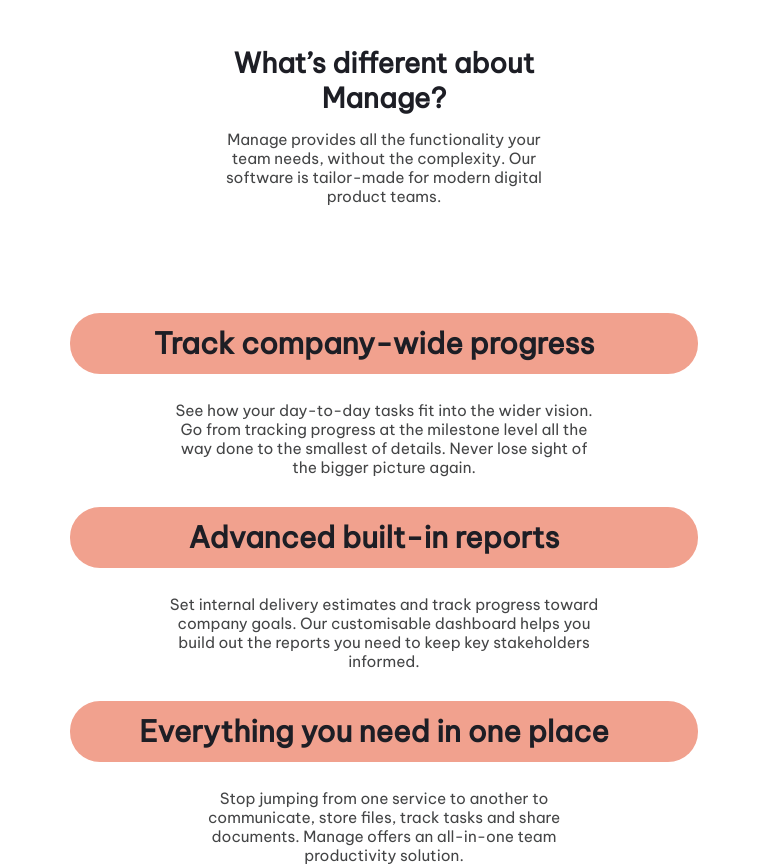
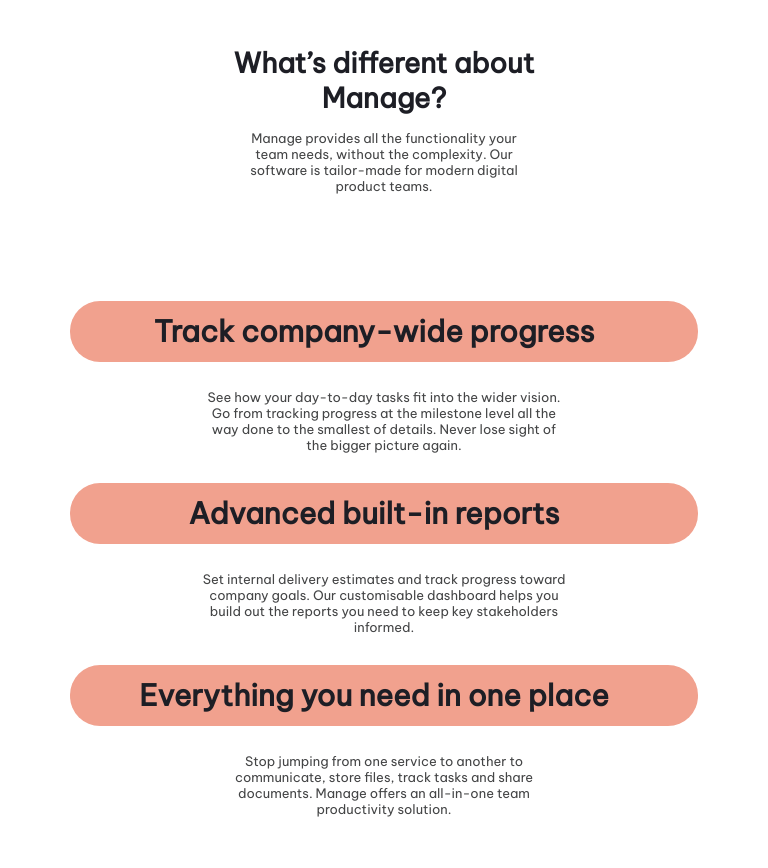
Before and after one commit to penieltalents/Manage-Landing-Page, a plain HTML site: page index.html in a window 768 px wide. Shown: the part 1080-1948 px from the top of the page. Drawn offline with Linux system fonts and the light colour scheme.

Commit message:
a commit

```diff
--- a/style.css
+++ b/style.css
@@ -541,9 +541,9 @@
 
 @media all and (max-width) and (max-width : 600px) {}
 
-@media all and (max-width: 1100px) and (min-width: 650px) {
+@media all and (max-width: 1100px) and (min-width: 600px) {
     #third_section p {
-        font-size: 2vw;
+        font-size: 13px;
     }
 }
 
```
